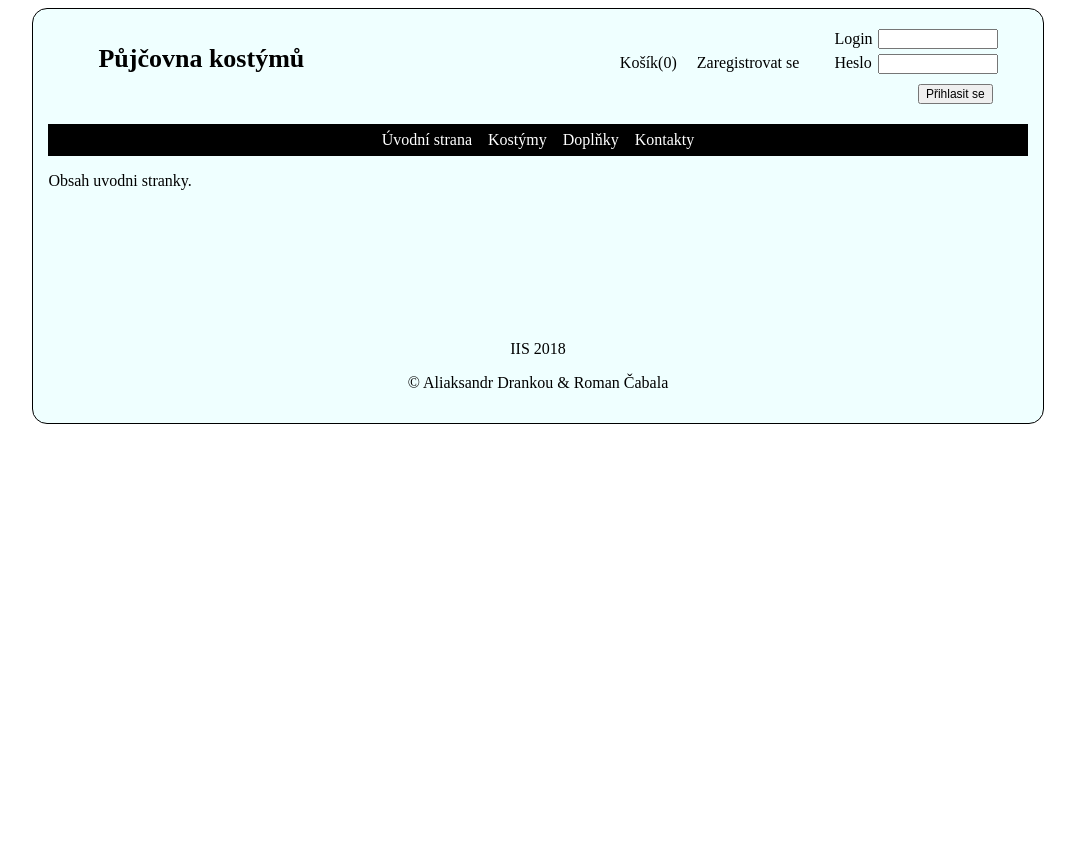
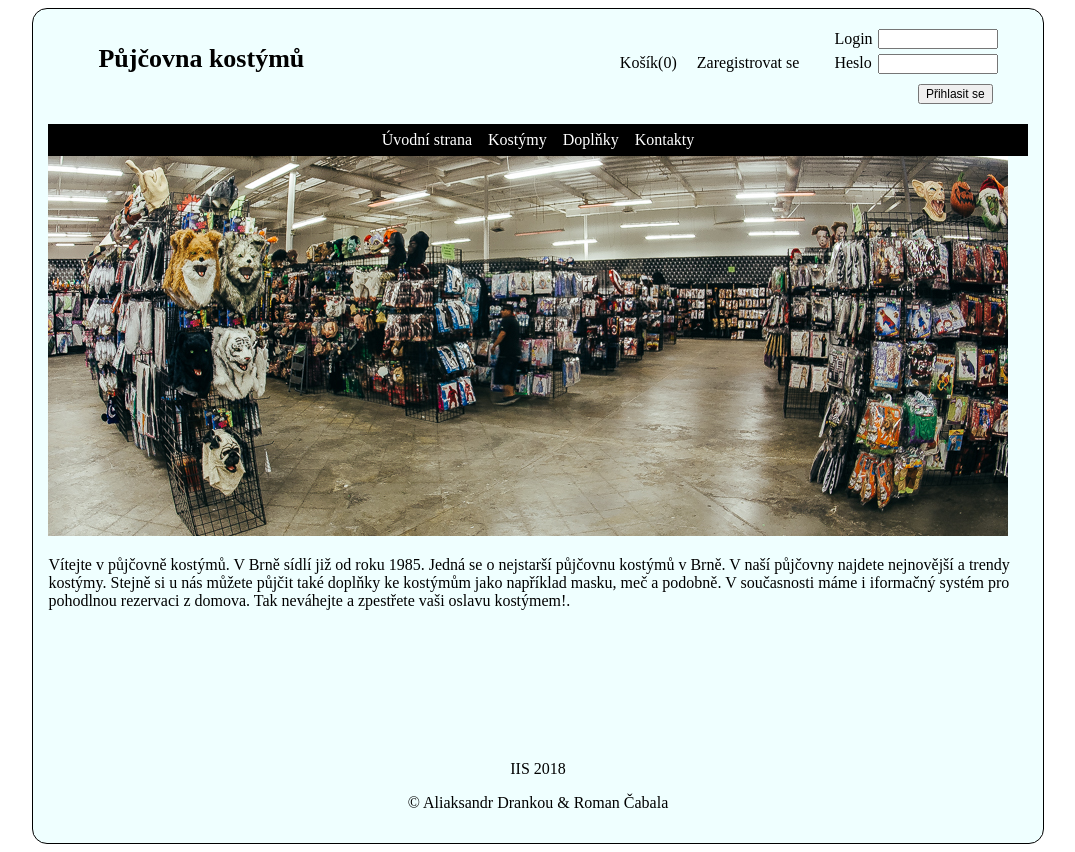
Before and after one commit to drankou/IIS-projekt, a PHP site: page / in a window 1280 px wide. Shown: the whole page, without its empty margins (102-1177 px from the left). Before the commit the page ends 424 px from the top, so only its background shows below. Run offline with PHP 8.4, Linux system fonts and the light colour scheme.

Commit message:
*added* homepage

```diff
--- a/index.php
+++ b/index.php
@@ -5,10 +5,11 @@ require "db_init.php";
 make_header("Uvodní strana");
 ?>
 
-<p>Obsah uvodni stranky.</p>
-
+<div class="homepage">
+<img src=images/icons/homepage.jpg>
+<p>Vítejte v půjčovně kostýmů. V Brně sídlí již od roku 1985. Jedná se o nejstarší půjčovnu kostýmů v Brně. V naší půjčovny najdete nejnovější a trendy kostýmy. Stejně si u nás můžete půjčit také doplňky ke kostýmům jako například masku, meč a podobně. V současnosti máme i iformačný systém pro pohodlnou rezervaci z domova. Tak neváhejte a zpestřete vaši oslavu kostýmem!.</p>
+</div>
 
 <?php
-mysqli_close($db);
 make_footer();
 ?>
```
Also changed, not shown: images/icons/homepage.jpg (added).
